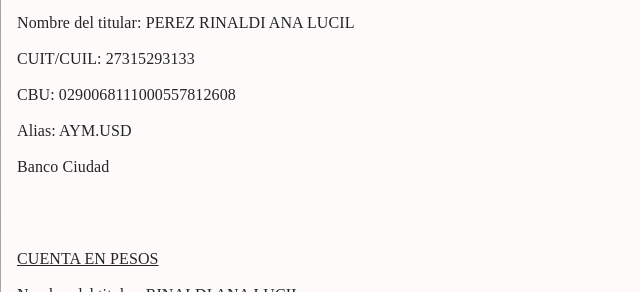
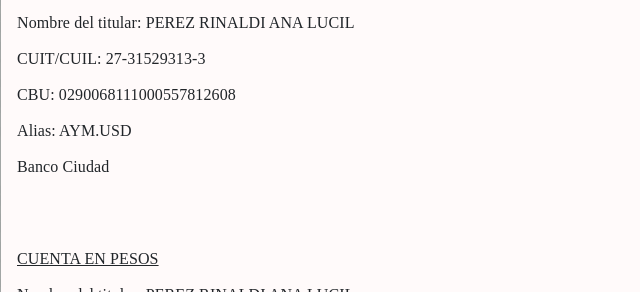
Before and after one commit to mceciliabasti/invitenitymario, a plain HTML site: page index.html in a window 1280 px wide. Both pictures are taken after a click on the link "Regalo". Shown: the part 2491-2783 px from the top of the page, 0-640 px from the left. Drawn offline with nearby package versions, Linux system fonts and the light colour scheme; a web font is replaced by a local one.

Commit message:
Update index.html

```diff
--- a/index.html
+++ b/index.html
@@ -117,16 +117,15 @@
               <br>
               <p style="text-decoration: underline;">CUENTA EN DÓLARES</p>
               <p>Nombre del titular: PEREZ RINALDI ANA LUCIL</p>
-              <p>CUIT/CUIL: 27315293133</p>
+              <p>CUIT/CUIL: 27-31529313-3</p>
               <p>CBU: 0290068111000557812608</p>
               <p>Alias: AYM.USD</p>
               <p>Banco Ciudad<p>
 
                <br> <br>
                <p style="text-decoration: underline;">CUENTA EN PESOS</p>
-               <p>Nombre del titular: RINALDI ANA LUCIL</p>
-                <p>Apellido del titular: PEREZ</p>
-                <p>CUIT/CUIL: 27315293133</p>
+               <p>Nombre del titular: PEREZ RINALDI ANA LUCIL</p>
+                <p>CUIT/CUIL: 27-31529313-3</p>
                 <p>CBU: 0290068110000557812539</p>
                 <p>Caja de ahorro en $: 000406800055781253</p>
                 <p>Alias: AYM.ARS</p>
```
